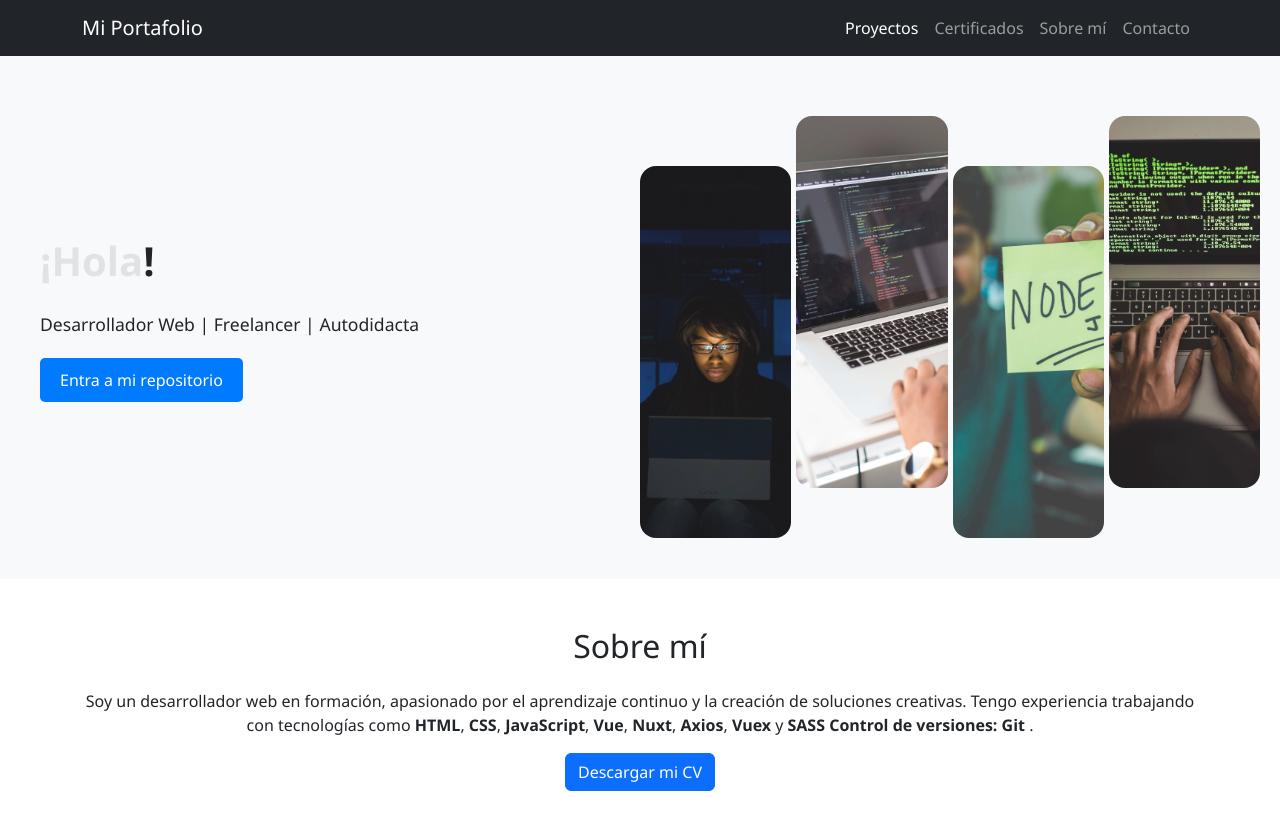
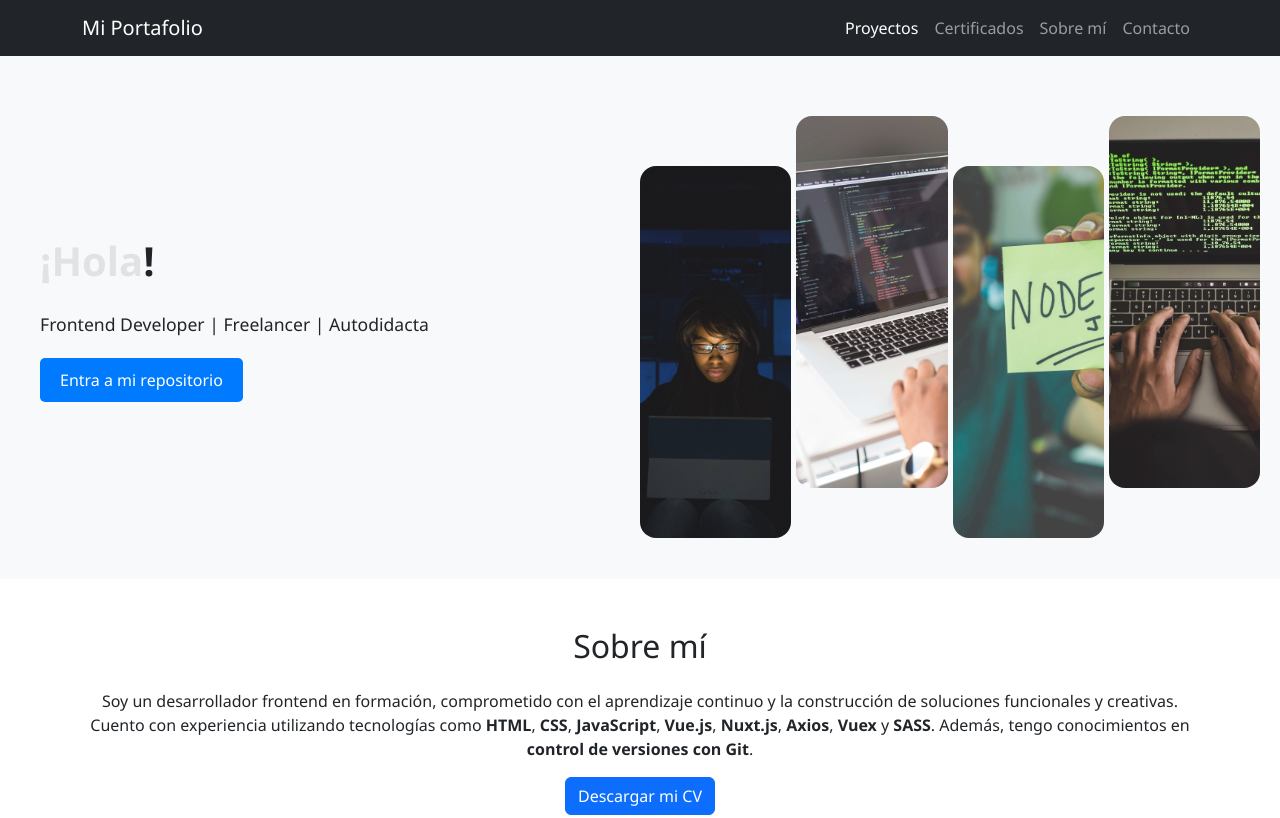
Before and after one commit to luis123-code/portafolio, a website: page index.html in a window 1280 px wide. Shown: the top 818 px of the page. Drawn offline with nearby package versions, Linux system fonts and the light colour scheme.

Commit message:
cambio mas profesional

```diff
--- a/index.html
+++ b/index.html
@@ -179,7 +179,7 @@
 
 
 
-                <p class="lead">Desarrollador Web | Freelancer | Autodidacta</p>
+                <p class="lead">Frontend Developer | Freelancer | Autodidacta</p>
 
                 <div class="button-trt">
                     <button><a href="https://github.com/luis123-code" target="_blank">Entra a mi
@@ -199,14 +199,12 @@
     <section id="sobre-mi" class="py-5">
         <div class="container">
             <h2 class="text-center mb-4">Sobre mí</h2>
-            <p class="text-center">
-                Soy un desarrollador web en formación, apasionado por el aprendizaje continuo y la creación de
-                soluciones creativas.
-                Tengo experiencia trabajando con tecnologías como <strong>HTML</strong>, <strong>CSS</strong>,
-                <strong>JavaScript</strong>,
-                <strong>Vue</strong>, <strong>Nuxt</strong>, <strong>Axios</strong>, <strong>Vuex</strong> y
-                <strong>SASS</strong> <strong>Control de versiones: Git</strong> .
-            </p>
+<p class="text-center">
+    Soy un desarrollador frontend en formación, comprometido con el aprendizaje continuo y la construcción de soluciones funcionales y creativas.
+    Cuento con experiencia utilizando tecnologías como <strong>HTML</strong>, <strong>CSS</strong>, <strong>JavaScript</strong>,
+    <strong>Vue.js</strong>, <strong>Nuxt.js</strong>, <strong>Axios</strong>, <strong>Vuex</strong> y <strong>SASS</strong>.
+    Además, tengo conocimientos en <strong>control de versiones con Git</strong>.
+</p>
 
             <div class="text-center mt-3">
                 <a href="/CV Luis zevallos (1).pdf" class="btn btn-primary" download>Descargar mi CV</a>
```
